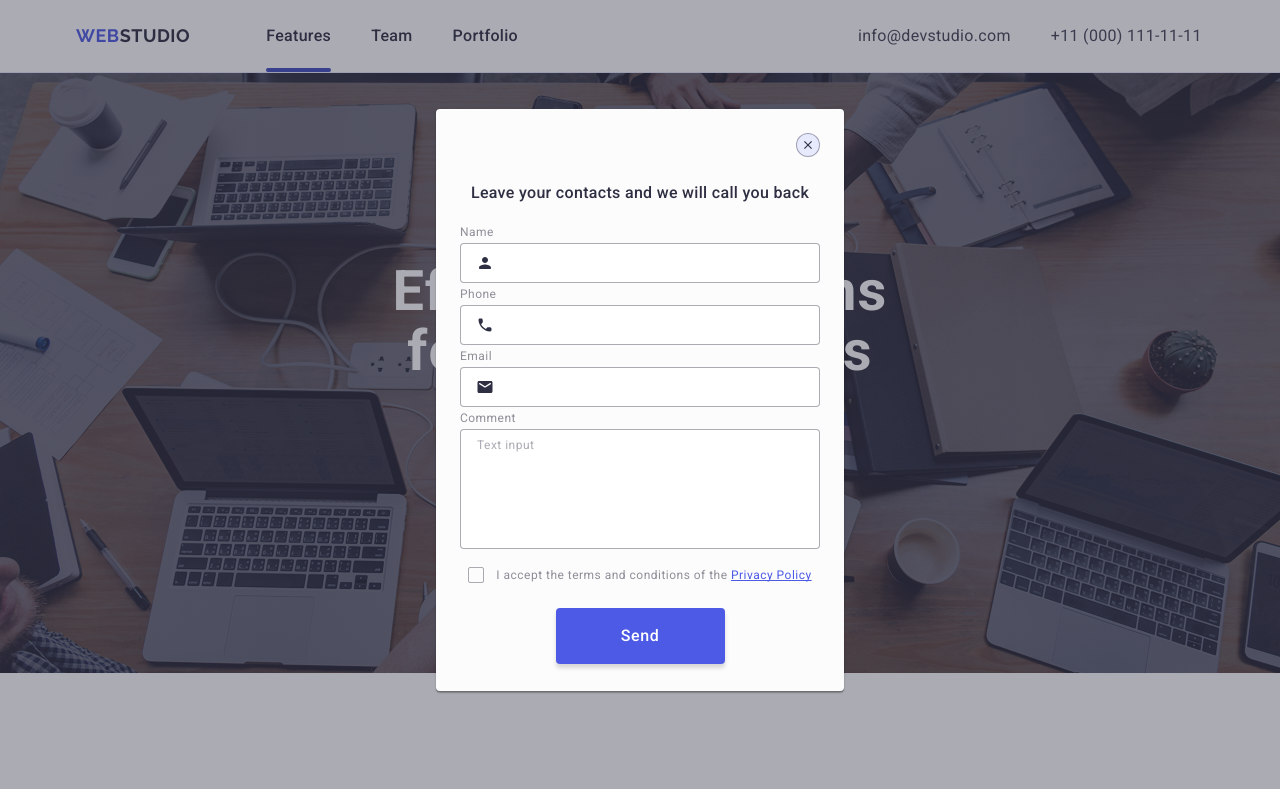
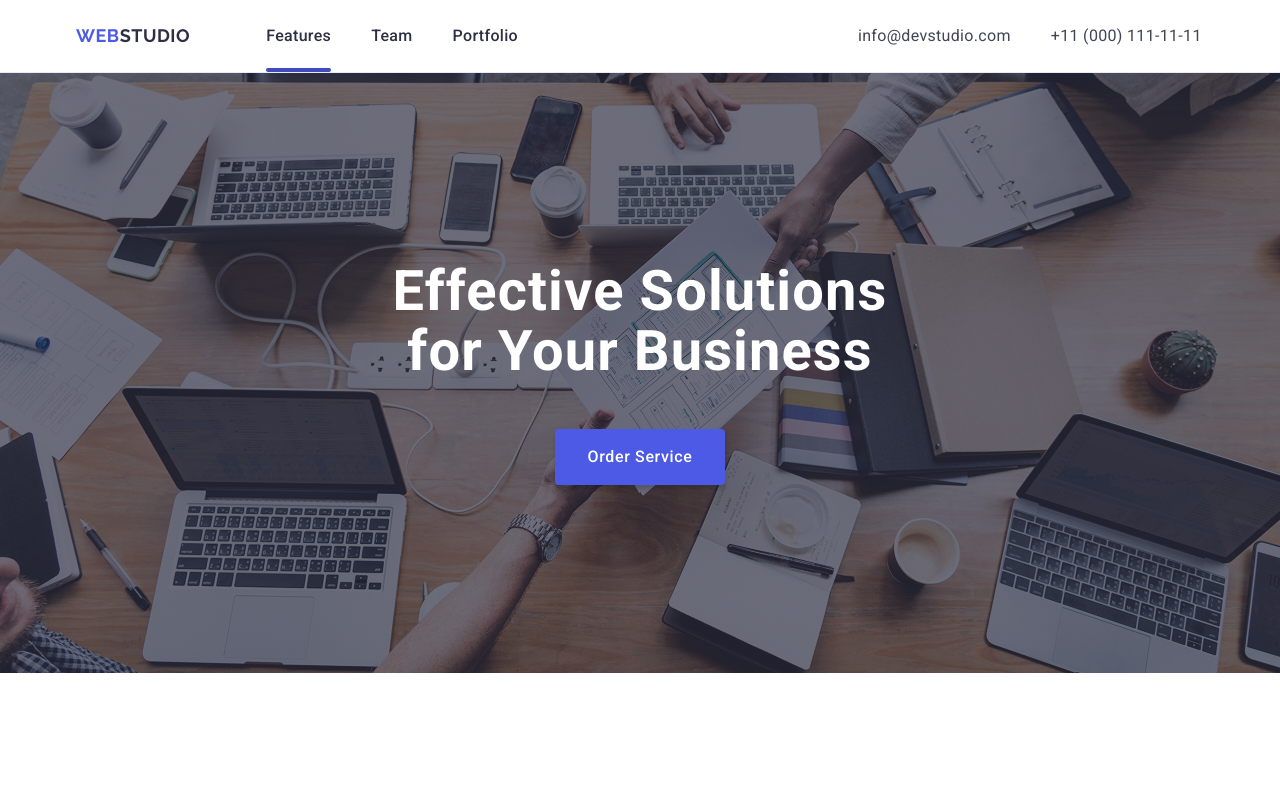
Before and after one commit to RikiFFF/goit-markup-hw-05, a plain HTML site: page index.html in a window 1280 px wide. Shown: the top 789 px of the page. Drawn offline with nearby package versions, Linux system fonts and the light colour scheme.

Commit message:
Update -is-open

```diff
--- a/index.html
+++ b/index.html
@@ -488,7 +488,7 @@
         </div>
       </div>
     </footer>
-    <div id="modal" class="modal is-open">
+    <div id="modal" class="modal">
       <div class="modal-form-container">
         <button type="button" class="modal-button">
           <svg class="modal-close-button" width="8" height="8">
```
